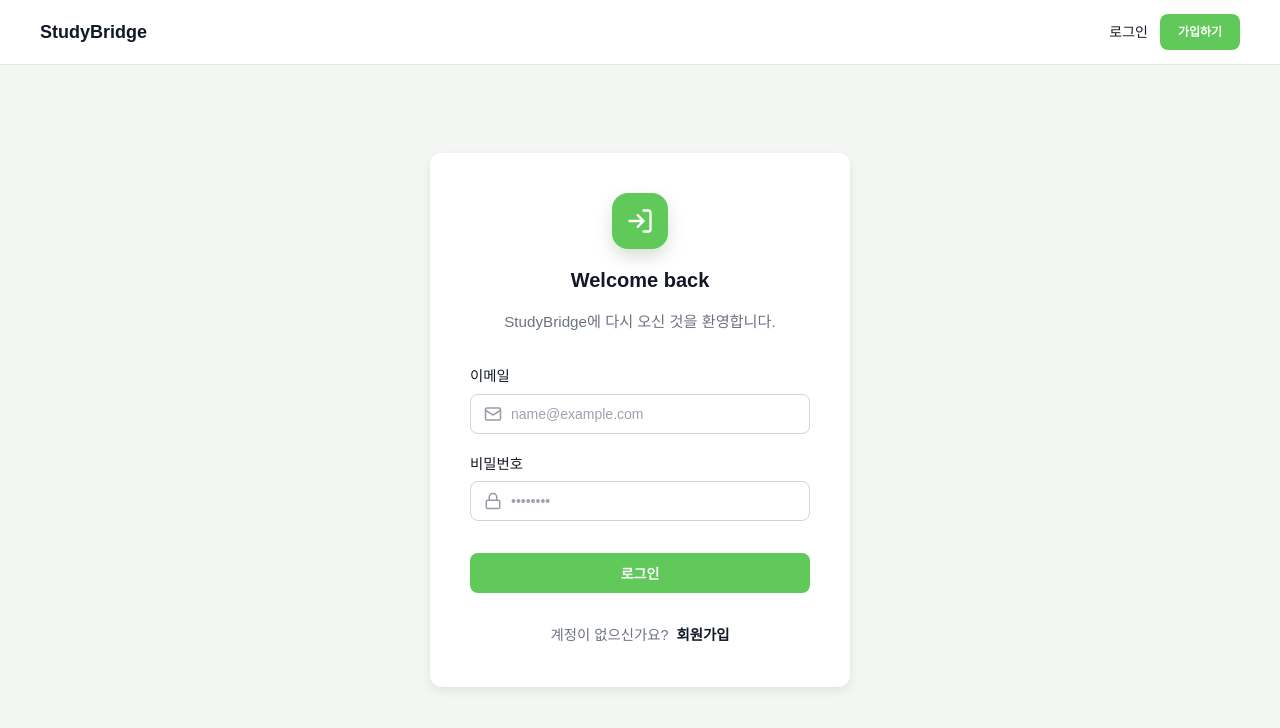
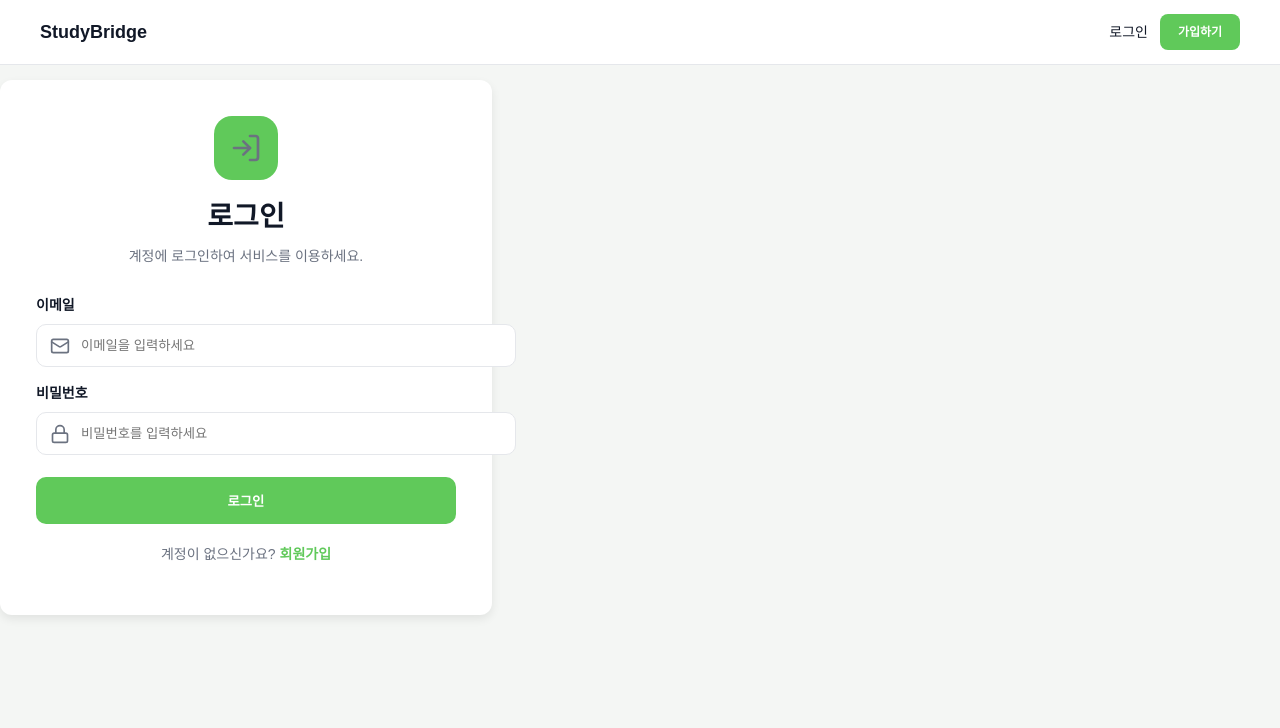
Before and after one commit to kim-119/studyBridge, a React (Vite) app in the folder frontend/: page /login in a window 1280 px wide. Shown: the top 728 px of the page. Built offline with nearby package versions, Linux system fonts and the light colour scheme.

Commit message:
todo,로그인 버그 1차 수정

```diff
--- a/frontend/src/pages/Login.jsx
+++ b/frontend/src/pages/Login.jsx
@@ -14,7 +14,6 @@ export default function Login() {
   const [error, setError] = useState('');
   const [loading, setLoading] = useState(false);
 
-  // 입력값 변경 처리
   const handleChange = (e) => {
     const { name, value } = e.target;
 
@@ -26,7 +25,6 @@ export default function Login() {
     if (error) setError('');
   };
 
-  // 로그인 처리
   const handleSubmit = async (e) => {
     e.preventDefault();
 
@@ -36,159 +34,226 @@ export default function Login() {
     }
 
     setLoading(true);
+    setError('');
 
     try {
-      await authService.login(formData);
+      const result = await authService.login({
+        email: formData.email,
+        password: formData.password,
+      });
 
-      // 백엔드 인증 API 완성 전까지 임시 로그인 상태 저장
-      localStorage.setItem('userEmail', formData.email);
+      console.log('로그인 응답:', result);
 
-      navigate('/');
+      const userId = result.id || result.userId || result.user?.id;
+      const userEmail = result.email || result.user?.email || formData.email;
+
+      if (!userId) {
+        console.error('로그인 응답에 userId가 없습니다:', result);
+        setError('로그인 응답에 사용자 ID가 없습니다.');
+        return;
+      }
+
+      localStorage.setItem('userId', String(userId));
+      localStorage.setItem('userEmail', userEmail);
+
+      navigate('/dashboard');
     } catch (err) {
-      setError(err.message || '로그인 실패');
+      console.error('로그인 실패:', err);
+      setError(err.message || '로그인에 실패했습니다.');
     } finally {
       setLoading(false);
     }
   };
 
   return (
-    <div style={styles.pageWrap}>
-      <div className="glass-panel" style={styles.card}>
-        <div style={styles.header}>
-          <div style={styles.iconBox}>
-            <LogIn size={28} color="white" />
+    <div className="min-h-screen flex items-center justify-center px-4">
+      <div
+        className="glass-panel animate-fade-in"
+        style={{
+          width: '100%',
+          maxWidth: '420px',
+          padding: '36px',
+        }}
+      >
+        <div style={{ textAlign: 'center', marginBottom: '28px' }}>
+          <div
+            style={{
+              width: '64px',
+              height: '64px',
+              borderRadius: '18px',
+              background: 'var(--color-primary)',
+              display: 'flex',
+              alignItems: 'center',
+              justifyContent: 'center',
+              margin: '0 auto 16px',
+              color: '#fff',
+            }}
+          >
+            <LogIn size={32} />
           </div>
-          <h2>Welcome back</h2>
-          <p style={styles.subtitle}>StudyBridge에 다시 오신 것을 환영합니다.</p>
+
+          <h1
+            style={{
+              fontSize: '28px',
+              fontWeight: '700',
+              color: 'var(--color-text)',
+              margin: 0,
+            }}
+          >
+            로그인
+          </h1>
+
+          <p
+            style={{
+              color: 'var(--color-text-muted)',
+              marginTop: '8px',
+            }}
+          >
+            계정에 로그인하여 서비스를 이용하세요.
+          </p>
         </div>
 
-        <form onSubmit={handleSubmit} style={styles.form}>
-          <div style={styles.inputGroup}>
-            <label style={styles.label}>이메일</label>
-            <div style={styles.inputIconWrap}>
-              <Mail size={18} style={styles.inputIcon} />
+        {error && (
+          <div
+            style={{
+              display: 'flex',
+              alignItems: 'center',
+              gap: '8px',
+              padding: '12px',
+              borderRadius: '10px',
+              background: '#fee2e2',
+              color: '#dc2626',
+              marginBottom: '18px',
+              fontSize: '14px',
+            }}
+          >
+            <AlertCircle size={18} />
+            <span>{error}</span>
+          </div>
+        )}
+
+        <form onSubmit={handleSubmit}>
+          <div style={{ marginBottom: '16px' }}>
+            <label
+              style={{
+                display: 'block',
+                marginBottom: '8px',
+                color: 'var(--color-text)',
+                fontWeight: '600',
+              }}
+            >
+              이메일
+            </label>
+
+            <div style={{ position: 'relative' }}>
+              <Mail
+                size={20}
+                style={{
+                  position: 'absolute',
+                  left: '14px',
+                  top: '50%',
+                  transform: 'translateY(-50%)',
+                  color: 'var(--color-text-muted)',
+                }}
+              />
+
               <input
                 type="email"
                 name="email"
-                className="input-field"
-                style={{ paddingLeft: '40px' }}
-                placeholder="name@example.com"
                 value={formData.email}
                 onChange={handleChange}
+                placeholder="이메일을 입력하세요"
+                style={{
+                  width: '100%',
+                  padding: '13px 14px 13px 44px',
+                  borderRadius: '10px',
+                  border: '1px solid var(--color-border)',
+                  outline: 'none',
+                }}
               />
             </div>
           </div>
 
-          <div style={styles.inputGroup}>
-            <label style={styles.label}>비밀번호</label>
-            <div style={styles.inputIconWrap}>
-              <Lock size={18} style={styles.inputIcon} />
+          <div style={{ marginBottom: '22px' }}>
+            <label
+              style={{
+                display: 'block',
+                marginBottom: '8px',
+                color: 'var(--color-text)',
+                fontWeight: '600',
+              }}
+            >
+              비밀번호
+            </label>
+
+            <div style={{ position: 'relative' }}>
+              <Lock
+                size={20}
+                style={{
+                  position: 'absolute',
+                  left: '14px',
+                  top: '50%',
+                  transform: 'translateY(-50%)',
+                  color: 'var(--color-text-muted)',
+                }}
+              />
+
               <input
                 type="password"
                 name="password"
-                className="input-field"
-                style={{ paddingLeft: '40px' }}
-                placeholder="••••••••"
                 value={formData.password}
                 onChange={handleChange}
+                placeholder="비밀번호를 입력하세요"
+                style={{
+                  width: '100%',
+                  padding: '13px 14px 13px 44px',
+                  borderRadius: '10px',
+                  border: '1px solid var(--color-border)',
+                  outline: 'none',
+                }}
               />
             </div>
           </div>
 
-          {error && (
-            <div className="error-text">
-              <AlertCircle size={16} />
-              {error}
-            </div>
-          )}
-
           <button
             type="submit"
-            className="btn-primary"
-            style={{ marginTop: '12px' }}
             disabled={loading}
+            style={{
+              width: '100%',
+              padding: '14px',
+              borderRadius: '10px',
+              border: 'none',
+              background: 'var(--color-primary)',
+              color: '#fff',
+              fontWeight: '700',
+              cursor: loading ? 'not-allowed' : 'pointer',
+              opacity: loading ? 0.7 : 1,
+            }}
           >
             {loading ? '로그인 중...' : '로그인'}
           </button>
         </form>
 
-        <div style={styles.footer}>
-          <span>계정이 없으신가요?</span>
-          <Link to="/register" style={{ fontWeight: '600' }}>
+        <p
+          style={{
+            textAlign: 'center',
+            marginTop: '20px',
+            color: 'var(--color-text-muted)',
+          }}
+        >
+          계정이 없으신가요?{' '}
+          <Link
+            to="/signup"
+            style={{
+              color: 'var(--color-primary)',
+              fontWeight: '600',
+              textDecoration: 'none',
+            }}
+          >
             회원가입
           </Link>
-        </div>
+        </p>
       </div>
     </div>
   );
 }
-
-const styles = {
-  pageWrap: {
-    display: 'flex',
-    justifyContent: 'center',
-    alignItems: 'center',
-    minHeight: 'calc(100vh - 120px)',
-  },
-  card: {
-    width: '100%',
-    maxWidth: '420px',
-    padding: '40px',
-    boxSizing: 'border-box',
-  },
-  header: {
-    textAlign: 'center',
-    marginBottom: '32px',
-  },
-  iconBox: {
-    width: '56px',
-    height: '56px',
-    backgroundColor: 'var(--color-primary)',
-    borderRadius: '16px',
-    display: 'flex',
-    justifyContent: 'center',
-    alignItems: 'center',
-    margin: '0 auto 16px auto',
-    boxShadow: '0 8px 16px rgba(99, 136, 97, 0.25)',
-  },
-  subtitle: {
-    color: 'var(--color-text-muted)',
-    fontSize: '0.95rem',
-    marginTop: '4px',
-  },
-  form: {
-    display: 'flex',
-    flexDirection: 'column',
-    gap: '20px',
-  },
-  inputGroup: {
-    display: 'flex',
-    flexDirection: 'column',
-    gap: '6px',
-  },
-  label: {
-    fontSize: '0.9rem',
-    fontWeight: '500',
-    color: 'var(--color-text-main)',
-  },
-  inputIconWrap: {
-    position: 'relative',
-    display: 'flex',
-    alignItems: 'center',
-  },
-  inputIcon: {
-    position: 'absolute',
-    left: '14px',
-    color: 'var(--color-text-muted)',
-    opacity: 0.7,
-  },
-  footer: {
-    marginTop: '32px',
-    textAlign: 'center',
-    fontSize: '0.9rem',
-    color: 'var(--color-text-muted)',
-    display: 'flex',
-    justifyContent: 'center',
-    gap: '8px',
-  },
-};
--- a/frontend/src/services/api.js
+++ b/frontend/src/services/api.js
@@ -1,6 +1,5 @@
 import axios from 'axios';
 
-// 공통 API 설정 (백엔드 서버 주소)
 const api = axios.create({
   baseURL: 'http://localhost:8080',
   headers: {
@@ -8,7 +7,6 @@ const api = axios.create({
   },
 });
 
-// 응답 에러 공통 처리
 api.interceptors.response.use(
   (res) => res,
   (err) => {
@@ -17,9 +15,7 @@ api.interceptors.response.use(
   }
 );
 
-// 인증 관련 API
 export const authService = {
-  // 회원가입
   register: async (userData) => {
     try {
       const res = await api.post('/api/users/register', userData);
@@ -29,14 +25,36 @@ export const authService = {
     }
   },
 
+  login: async (credentials) => {
+    try {
+      const res = await api.post('/api/users/login', credentials);
+      return res.data;
+    } catch (err) {
+      throw err.response?.data || { message: '로그인 실패' };
+    }
+  },
+};
 
-  // 로그인
-login: async (credentials) => {
-  // 백엔드 로그인 API 완성 전까지 사용하는 임시 로그인
-  return {
-    email: credentials.email,
-  };
-}
+export const todoService = {
+  getTodos: async (userId) => {
+    const res = await api.get(`/api/users/${userId}/todos`);
+    return res.data;
+  },
+
+  createTodo: async (userId, todoData) => {
+    const res = await api.post(`/api/users/${userId}/todos`, todoData);
+    return res.data;
+  },
+
+  toggleTodo: async (todoId) => {
+    const res = await api.patch(`/api/todos/${todoId}/toggle`);
+    return res.data;
+  },
+
+  deleteTodo: async (todoId) => {
+    const res = await api.delete(`/api/todos/${todoId}`);
+    return res.data;
+  },
 };
 
 export default api;
```
Also changed, not shown: frontend/src/pages/Dashboard.jsx (+126 -70 lines).
